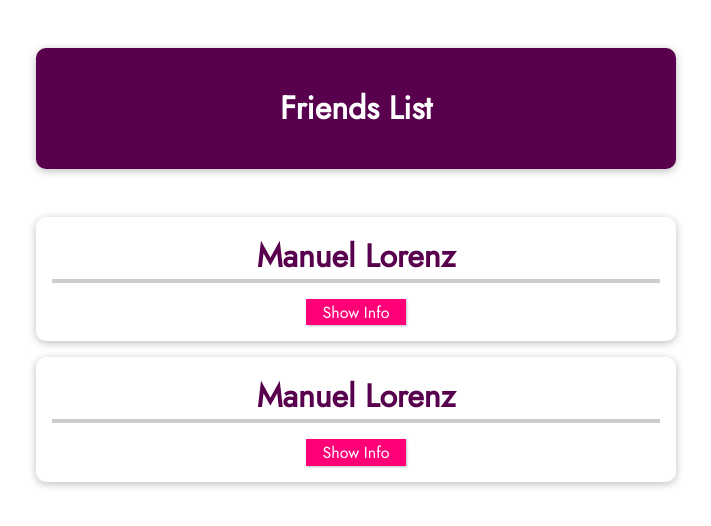
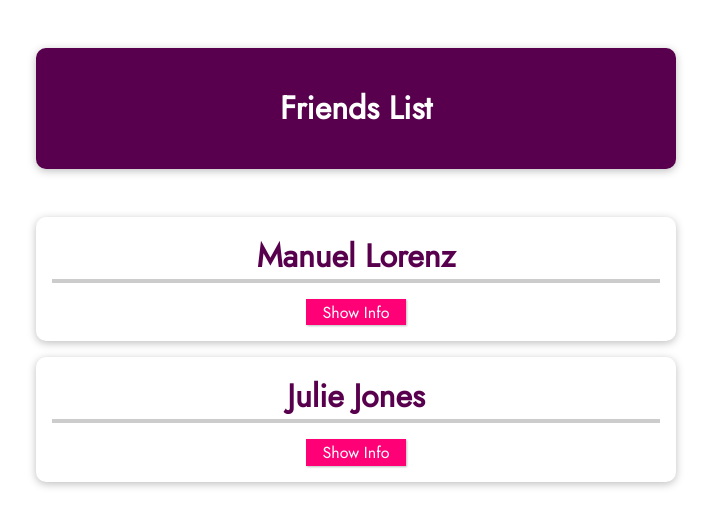
Before and after one commit to sankalp-prog/Vue.js-Learnings, a Vue app in the folder vue-cli-01-a-new-vue-project/: page / in a window 1280 px wide. Shown: the top 526 px of the page, without its empty margins (284-995 px from the left). Built offline with nearby package versions, Linux system fonts and the light colour scheme.

Commit message:
Intro to Props

```diff
--- a/vue-cli-01-a-new-vue-project/src/App.vue
+++ b/vue-cli-01-a-new-vue-project/src/App.vue
@@ -4,8 +4,9 @@
       <h1>Friends List</h1>
     </header>
     <ul>
-      <friend-list></friend-list>
-      <friend-list></friend-list>
+      <!-- REMEMBER TO USE KEBAB CASING HERE AND IN THE JS SIDE[PROPS] GIVE THE SAME NAME BUT IN CAMEL CASING -->
+      <friend-list name="Manuel Lorenz" phone-number="01234 5678 991" email-id="manuel@localhost.com"></friend-list>
+      <friend-list name="Julie Jones" phone-number="09876 543 221" email-id="julie@localhost.com"></friend-list>
     </ul>
   </div>
 </template>
--- a/vue-cli-01-a-new-vue-project/src/components/FriendsList.vue
+++ b/vue-cli-01-a-new-vue-project/src/components/FriendsList.vue
@@ -1,11 +1,11 @@
 <template>
   <div>
     <li>
-      <h2>{{ friend.name }}</h2>
+      <h2>{{ name }}</h2>
       <button @click="toggleDisplay">{{ display ? 'Hide' : 'Show' }} Info</button>
       <ul v-if="display">
-        <li><strong>Phone No:</strong> {{ friend.phone }}</li>
-        <li><strong>Email:</strong> {{ friend.phone }}</li>
+        <li><strong>Phone No:</strong> {{ phoneNumber }}</li>
+        <li><strong>Email:</strong> {{ emailId }}</li>
       </ul>
     </li>
   </div>
@@ -13,6 +13,11 @@
 
 <script>
 export default {
+  props: [
+    'name',
+    'phoneNumber',
+    'emailId'
+  ],
   data() {
     return {
       display: false,
```
